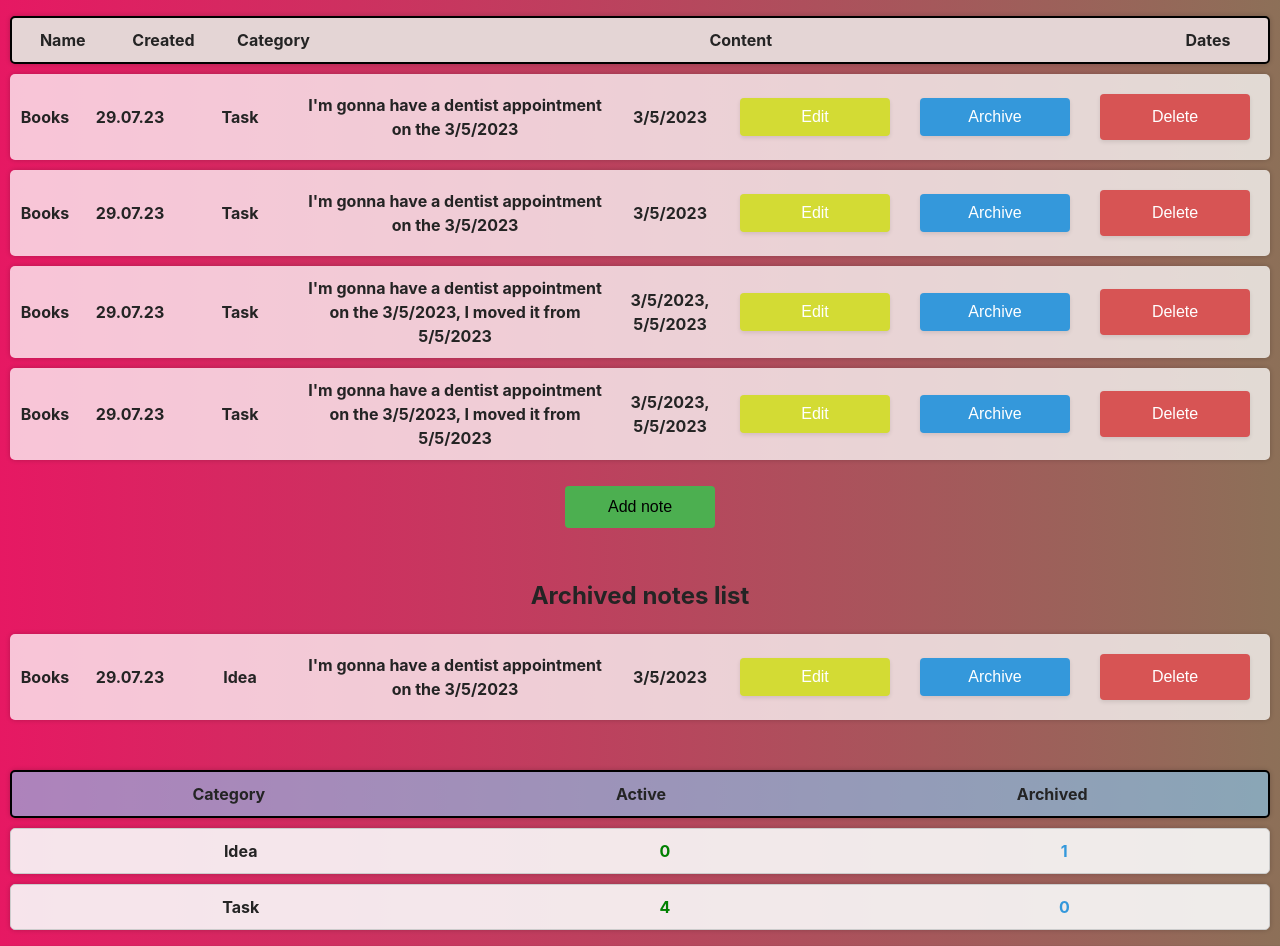
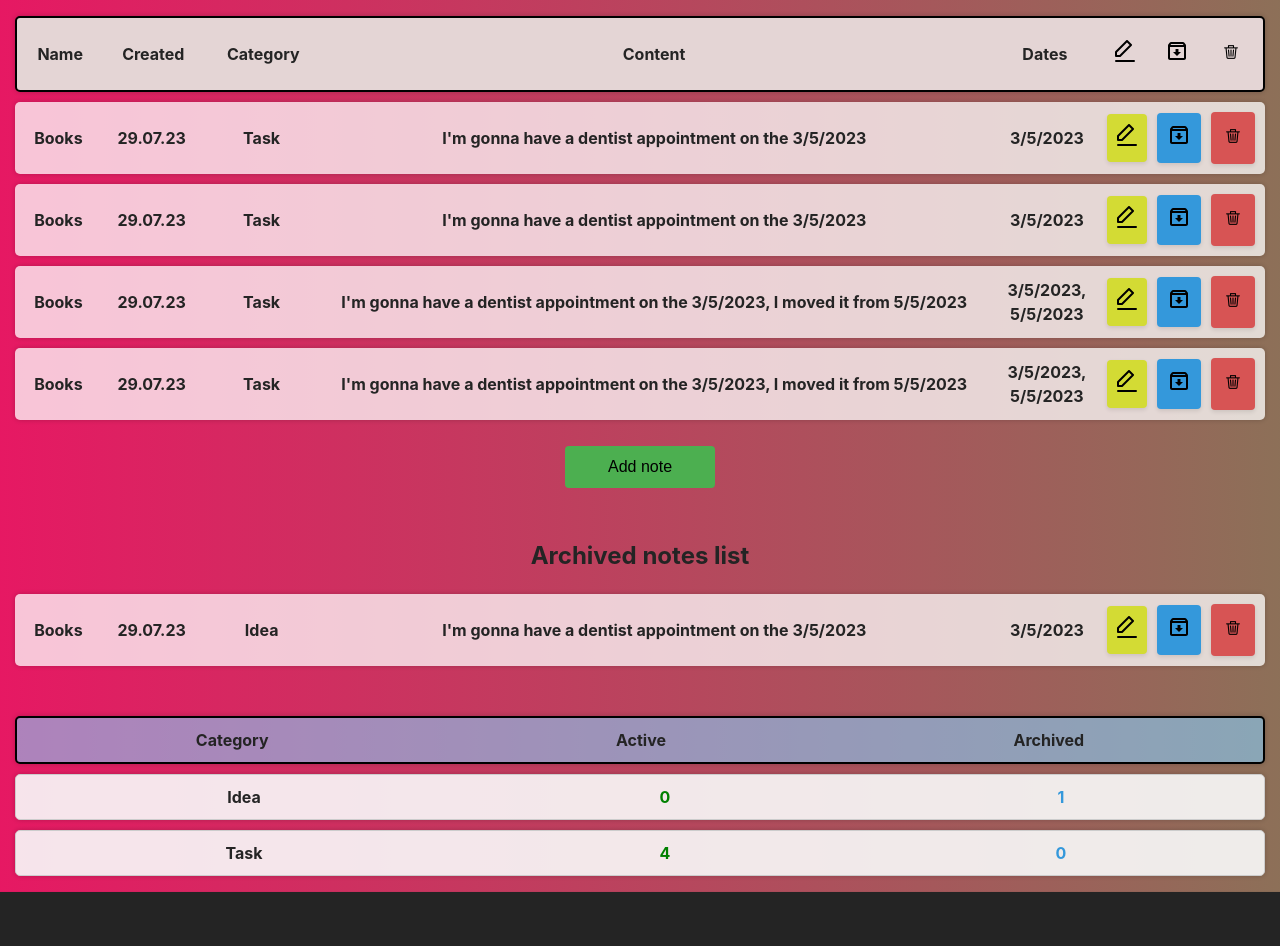
Before and after one commit to AntonLovkin/task-list_react-redux, a React (Vite) app: page / in a window 1280 px wide. After the commit the page ends 892 px from the top, so only its background shows below. Built offline with nearby package versions, Linux system fonts and the light colour scheme.

Commit message:
added icons buttons

```diff
--- /dev/null
+++ b/src/components/Icon.tsx
@@ -0,0 +1,10 @@
+type IconProps = {
+  src: string;
+  alt: string;
+};
+
+const Icon = ({ src, alt }: IconProps) => {
+  return <img src={src} alt={alt} />;
+};
+
+export default Icon;
--- a/src/components/Note.tsx
+++ b/src/components/Note.tsx
@@ -1,13 +1,19 @@
 import { NoteI } from "../types";
 import { useDispatch } from 'react-redux';
 import { deleteNote, archiveNote } from "../actions/actions";
+import { Icon } from '.';
+import editIcon from '../icons/edit.svg';
+import archiveIcon from '../icons/archive.svg';
+import unarchiveIcon from '../icons/unarchive.svg';
+import deleteIcon from '../icons/delete.png';
 
 interface NoteProps {
     note: NoteI;
     editBtnClick: (note: NoteI) => void;
+    isArchived: boolean;
 }
 
-function Note({note, editBtnClick}: NoteProps) {
+function Note({note, editBtnClick, isArchived}: NoteProps) {
     // console.log(note)
     const { id, createdAt, content, dates = '', category, name } = note;
 
@@ -28,14 +34,24 @@ function Note({note, editBtnClick}: NoteProps) {
             <span className="category">{category}</span>
             <span className="content">{content}</span>
             <span className="dates">{dates}</span>
-            {/* <img className="editButton edit" src="../icons/edit.svg" alt="edit button" />
-            <img className="archiveButton archive" src="../icons/edit.svg" alt="{typeBtn} button" />
-            <img id="delete-btn" className="deleteButton delete" src="../icons/delete.png" alt="delete button" /> */}
-            <button className="editButton edit" onClick={() => editBtnClick(note)}>Edit</button>
-            <button className="archiveButton archive" onClick={archiveBtnClick}>Archive</button>
-            <button className="deleteButton delete" onClick={deleteBtnClick}>Delete</button>
+            <div
+                className="edit"
+                onClick={() => editBtnClick(note)}>
+                <Icon src={editIcon} alt={"edit button"} />
+            </div>
+            <div
+                className="archive"
+                onClick={archiveBtnClick}>
+                <Icon src={isArchived ? unarchiveIcon : archiveIcon} alt={"archive button"} />
+            </div>
+            <div
+                className="delete"
+                onClick={deleteBtnClick}>
+                <Icon src={deleteIcon} alt={"delete button"} />
+            </div>
+
         </li>
-    )
+    );
 }
 
 export default Note
--- a/src/components/NotesHeader.tsx
+++ b/src/components/NotesHeader.tsx
@@ -1,3 +1,8 @@
+import { Icon } from '.';
+import editIcon from '../icons/edit.svg';
+import archiveIcon from '../icons/archive.svg';
+import deleteIcon from '../icons/delete.png';
+
 function NotesHeader() {
   return (
     <div className="table-header">
@@ -6,11 +11,11 @@ function NotesHeader() {
       <span className="category">Category</span>
       <span className="content">Content</span>
       <span className="dates">Dates</span>
-            {/* <span className="edit"><img src="./icons/edit.svg" alt="edit button"/></span>
-            <span className="archive"><img src="./icons/archive.svg" alt="archive button"/></span>
-            <span className="delete"><img src="./icons/delete.png" alt="delete button"/></span> */}
+      <span className="edit"><Icon src={editIcon} alt={"edit button"} /></span>
+      <span className="archive"><Icon src={archiveIcon} alt={"archive button"} /></span>
+      <span className="delete"><Icon src={deleteIcon} alt={"delete button"} /></span>
     </div>
-  )
+  );
 }
 
 export default NotesHeader
--- a/src/components/index.ts
+++ b/src/components/index.ts
@@ -5,6 +5,7 @@ import Summary from "./Summary";
 import Form from "./Form";
 import NotesHeader from "./NotesHeader";
 import SummaryHeader from "./SummaryHeader";
+import Icon from "./Icon";
 
 export {
     Notes,
@@ -13,5 +14,6 @@ export {
     Form,
     Note,
     NotesHeader,
-    SummaryHeader
+    SummaryHeader,
+    Icon
 };
```
Lines whose indentation alone changed are shown as unchanged.
